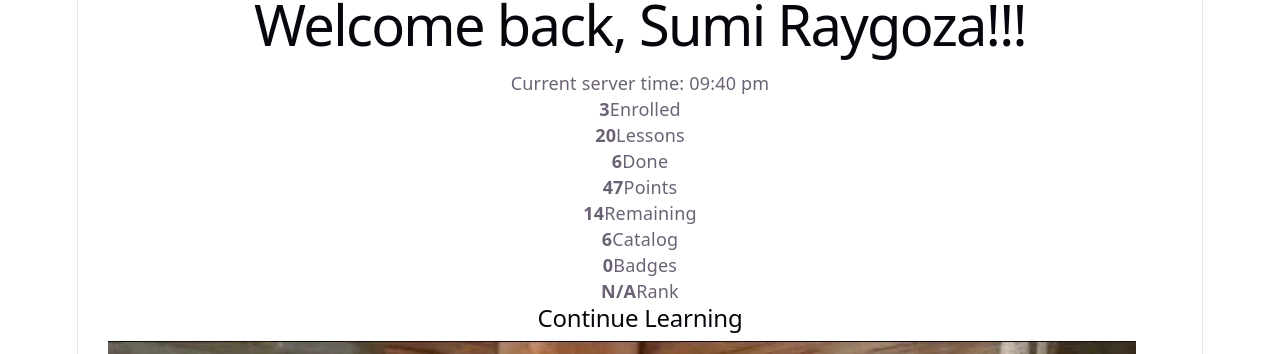
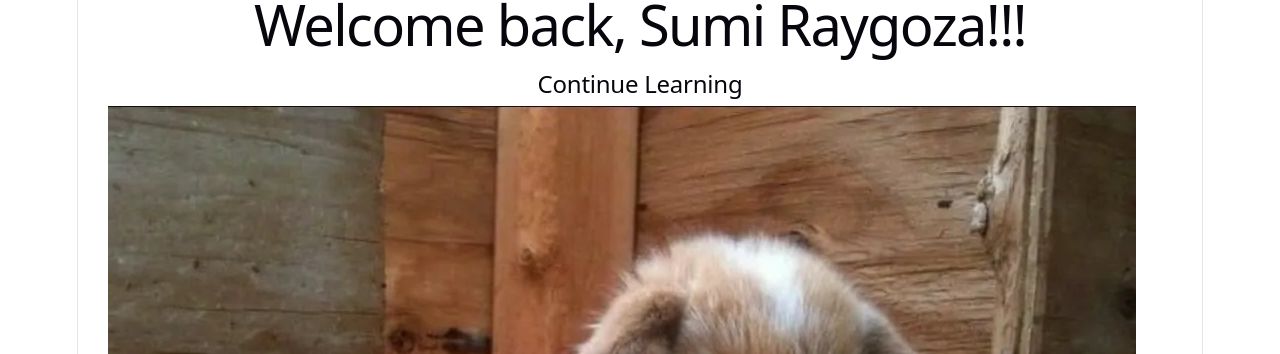
Before and after one commit to Illusion137/ACM-Hack-2026, a React (Vite) app: page /#dashboard in a window 1280 px wide. Shown: the part 411-765 px from the top of the page. Built offline with nearby package versions, Linux system fonts and the light colour scheme; the HTML template or start-up script is replaced by a standard one.

Commit message:
feat(Dashboard): make cards thinner and remove unecessary Dashboard items

```diff
--- a/src/components/Dashboard.tsx
+++ b/src/components/Dashboard.tsx
@@ -80,29 +80,11 @@ export default function Dashboard({ courses, openCourse, user }: DashboardProps)
   }, [])
 
   const enrolled = courses.filter((c) => c.enrolled)
-  const totalLessons = enrolled.reduce((sum, c) => sum + c.lessons.length, 0)
-  const doneLessons = enrolled.reduce((sum, c) => sum + c.lessons.filter((l) => l.completed).length, 0)
-  const points = enrolled.reduce(
-    (sum, c) => sum + c.lessons.reduce((s, l) => s + l.completed_points, 0),
-    0
-  )
 
   return (
     <div>
       <marquee className="announce">{announcements.join('   •   ')}</marquee>
       <h1>Welcome back, {user.name}!!!</h1>
-      <p className="faint">Current server time: {formatTime(now.getTime())}</p>
-
-      <div className="stats">
-        <div className="stat"><b>{enrolled.length}</b><span>Enrolled</span></div>
-        <div className="stat"><b>{totalLessons}</b><span>Lessons</span></div>
-        <div className="stat"><b>{doneLessons}</b><span>Done</span></div>
-        <div className="stat"><b>{points}</b><span>Points</span></div>
-        <div className="stat"><b>{totalLessons - doneLessons}</b><span>Remaining</span></div>
-        <div className="stat"><b>{courses.length}</b><span>Catalog</span></div>
-        <div className="stat"><b>0</b><span>Badges</span></div>
-        <div className="stat"><b>N/A</b><span>Rank</span></div>
-      </div>
 
       <h2>Continue Learning</h2>
       <div className="grid">
--- a/src/styles.css
+++ b/src/styles.css
@@ -85,14 +85,14 @@ h1 { color: #e91e63; font-size: 26px; }
 h2 { color: #009688; font-size: 15px; text-transform: uppercase; }
 .faint { color: #c8c8c8; font-size: 11px; }
 
-.announce { background: #ffd200; color: #d32f2f; padding: 6px; font-weight: bold; }
+.announce { background: #ffd200A0; color: #000; padding: 6px; font-weight: bold; }
 
 .stats { display: grid; grid-template-columns: repeat(9, 1fr); gap: 6px; }
 .stat { background: var(--bg); border: 1px solid #eee; padding: 8px; text-align: center; }
 .stat b { display: block; font-size: 20px; color: #3f51b5; }
 .stat span { font-size: 10px; color: #bbb; }
 
-.grid { display: grid; grid-template-columns: repeat(auto-fill, minmax(240px, 1fr)); gap: 16px; align-items: start; }
+.grid { display: grid; grid-template-columns: repeat(auto-fill, minmax(230px, 1fr)); gap: 16px; align-items: start; }
 .card { background: var(--card-bg); border: 1px solid var(--card-border); border-radius: 4px; overflow: hidden; filter: drop-shadow(0px 4px 5px rgba(0, 0, 0, 0.3)); }
 .card img { width: 100%; height: 120px; object-fit: cover; cursor: pointer; }
 .card-body { padding: 10px}
```
